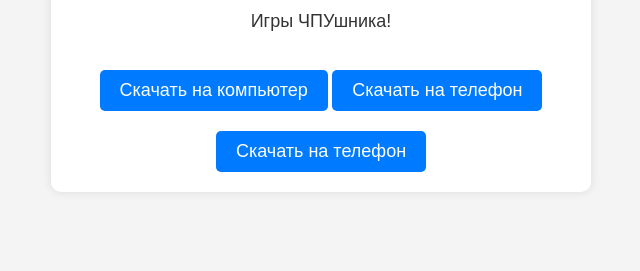
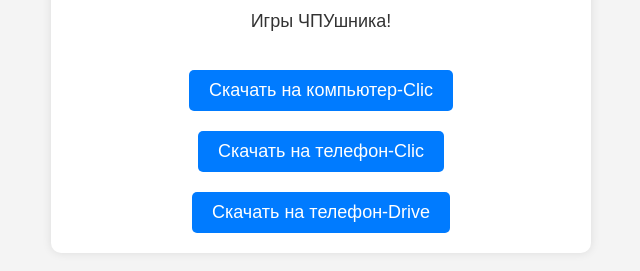
Before and after one commit to bizinhub/click-to_success, a plain HTML site: page index.html in a window 1280 px wide. Shown: the part 171-442 px from the top of the page, without its empty margins (319-959 px from the left). Drawn offline with Linux system fonts and the light colour scheme.

Commit message:
Update index.html

```diff
--- a/index.html
+++ b/index.html
@@ -3,16 +3,16 @@
 <head>
     <meta charset="UTF-8">
     <meta name="viewport" content="width=device-width, initial-scale=1.0">
-    <title>Клик к успеху</title>
+    <title>Игры</title>
     <link rel="stylesheet" href="style.css">
 </head>
 <body>
     <div class="container">
         <h1>Игры</h1>
         <p>Игры ЧПУшника!</p>
-        <a href="https://disk.yandex.ru/d/jKGxPuew0X3HCg" class="download-btn">Скачать на компьютер</a>
-        <a href="https://disk.yandex.ru/d/RGbx2vngpjZaeg" class="download-btn">Скачать на телефон</a>
-        <a href="https://disk.yandex.ru/d/yVIvgV-_GCAIRQ" class="download-btn">Скачать на телефон</a>
+        <a href="https://disk.yandex.ru/d/jKGxPuew0X3HCg" class="download-btn">Скачать на компьютер-Clic</a>
+        <a href="https://disk.yandex.ru/d/RGbx2vngpjZaeg" class="download-btn">Скачать на телефон-Clic</a>
+        <a href="https://disk.yandex.ru/d/yVIvgV-_GCAIRQ" class="download-btn">Скачать на телефон-Drive</a>
     </div>
 </body>
 </html>
```
